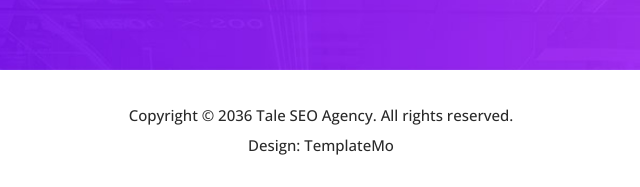
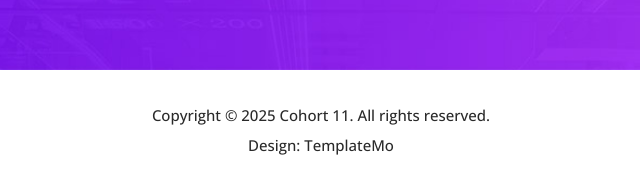
Before and after one commit to gayathirijeyananthan/RouterDom, a plain HTML site: page faq.html in a window 1280 px wide. Shown: the part 2232-2419 px from the top of the page, 319-959 px from the left. Drawn offline with nearby package versions, Linux system fonts and the light colour scheme.

Commit message:
Update faq.html

```diff
--- a/faq.html
+++ b/faq.html
@@ -280,7 +280,7 @@ https://templatemo.com/tm-582-tale-seo-agency
   <footer>
     <div class="container">
       <div class="col-lg-12">
-        <p>Copyright © 2036 <a href="#">Tale SEO Agency</a>. All rights reserved.
+        <p>Copyright © 2025 <a href="#">Cohort 11</a>. All rights reserved.
 
         <br>Design: <a href="https://templatemo.com" target="_blank">TemplateMo</a></p>
       </div>
```
